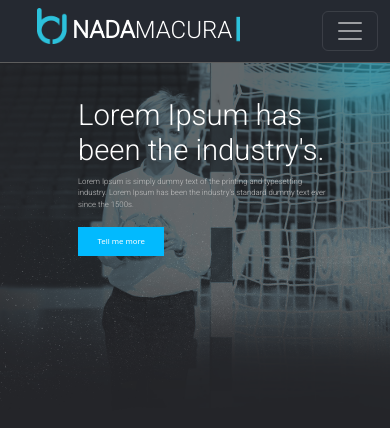
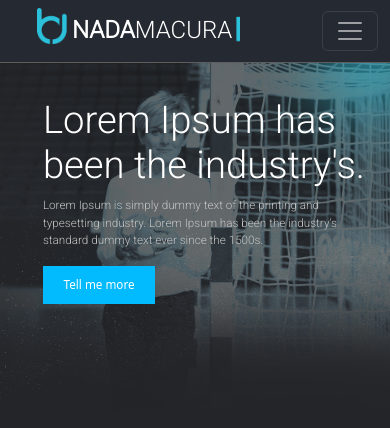
Before and after one commit to AleksandarPavlov/BlueWebPage, an Angular app: page / in a window 390 px wide. Shown: the top 428 px of the page. Built offline with nearby package versions, Linux system fonts and the light colour scheme.

Commit message:
mobile changes

```diff
--- a/src/app/home-page/home-page.component.css
+++ b/src/app/home-page/home-page.component.css
@@ -227,27 +227,27 @@ nav{
 @media (max-width: 620px){
     .mainUpperText{
         float: center;
-        width: 65%;
+        width: 85%;
         position: absolute;
         top:25vw;
-        left: 20vw;
+        left: 11vw;
 
     }
     #upperTitle{
         z-index: 9999;
-        font-size: 7.5vw;
+        font-size: 9.8vw;
         color:white;
         font-family: 'Roboto', sans-serif;
     }
     .mainUpperText p{
         color:rgb(195, 195, 195);
         font-family: 'Roboto', sans-serif;
-        font-size: 2vw;
+        font-size: 3vw;
     }
     .mainUpperText button{
-        padding: 2.3vw 5vw;
+        padding: 2.6vw 5.3vw;
         border-radius: 0;
-        font-size: 2vw;
+        font-size: 3vw;
         background-color: #02BAFE;
         border: none;
     }
```
